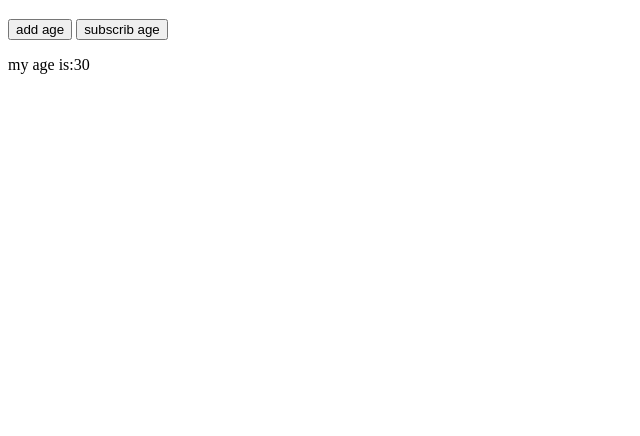
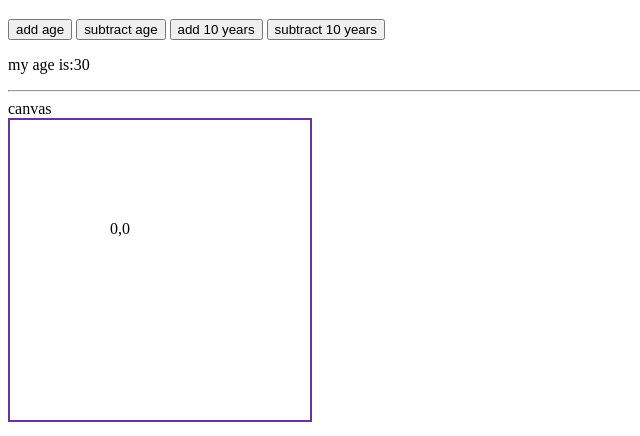
Before and after one commit to alaaelmashhrawi/vue-learn, a plain HTML site: page index.html in a window 1280 px wide. Shown: the part 364-800 px from the top of the page, without its empty margins (0-640 px from the left). Drawn offline with nearby package versions, Linux system fonts and the light colour scheme.

Commit message:
“events“

```diff
--- /dev/null
+++ b/css/custom.css
@@ -0,0 +1,6 @@
+.canvas {
+    height: 100px;
+    width: 100px;
+    padding: 100px;
+    border: solid 2px rebeccapurple;
+}
--- a/index.html
+++ b/index.html
@@ -4,6 +4,7 @@
     <meta charset="UTF-8">
     <title>vuw tutrial </title>
     <script src="https://unpkg.com/vue@2.6.10/dist/vue.js"></script>
+    <link rel="stylesheet" href="css/custom.css">
 </head>
 <body>
 <div id="vue-app">
@@ -19,9 +20,15 @@
 
     <hr>
     <h1>data event</h1>
-    <button v-on:click="age++">add age</button>
-    <button v-on:click="age--">subscrib age</button>
+    <button @click="add(1)">add age</button>
+    <button v-on:click="subtract(1)">subtract age</button>
+    <button v-on:dblclick="add(10)">add 10 years</button>
+    <button @dblclick="subtract(10)">subtract 10 years</button>
     <p> my age is:{{age}}</p>
+
+    <hr>
+    canvas
+    <div class="canvas" v-on:mousemove = "postion">{{x}},{{y}}</div>
 </div>
 <script src="js/app.js"></script>
 
--- a/js/app.js
+++ b/js/app.js
@@ -1,17 +1,34 @@
 new Vue({
-    el:"#vue-app",
-    data :{
-        name :'alaa elmashhrawi' ,
-        age :'30' ,
-        job :'front end developer',
-        website:'www.google.com',
-        websitetag: '<a href="www.google.com">this html link</a>'
+    el: "#vue-app",
+    data: {
+        name: 'alaa elmashhrawi',
+        age: '30',
+        job: 'front end developer',
+        website: 'www.google.com',
+        websitetag: '<a href="www.google.com">this html link</a>',
+        y:0,
+        x:0
 
 
     },
-    methods:{
-        greet : function(time){
-        return 'good ' + time +' '+ this.name;
+    methods: {
+        greet: function (time) {
+            return 'good ' + time + ' ' + this.name;
+        },
+        add: function (inec) {
+            this.age +=inec;
+
+        },
+        subtract: function(dec) {
+            this.age -=dec;
+
+        },
+        postion: function(event) {
+           console.log(event);
+           this.x= event.offsetX;
+           this.y= event.offsetY;
+
+
+        }
     }
-}
 });
```
